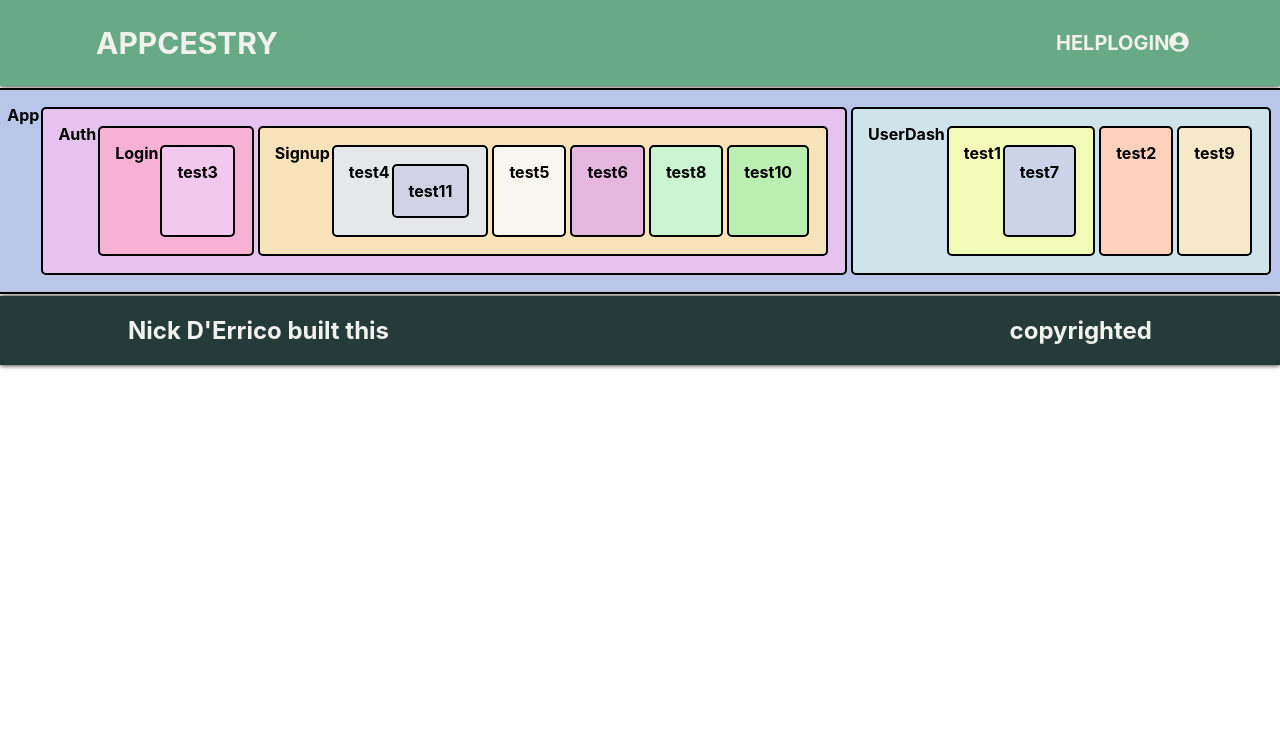
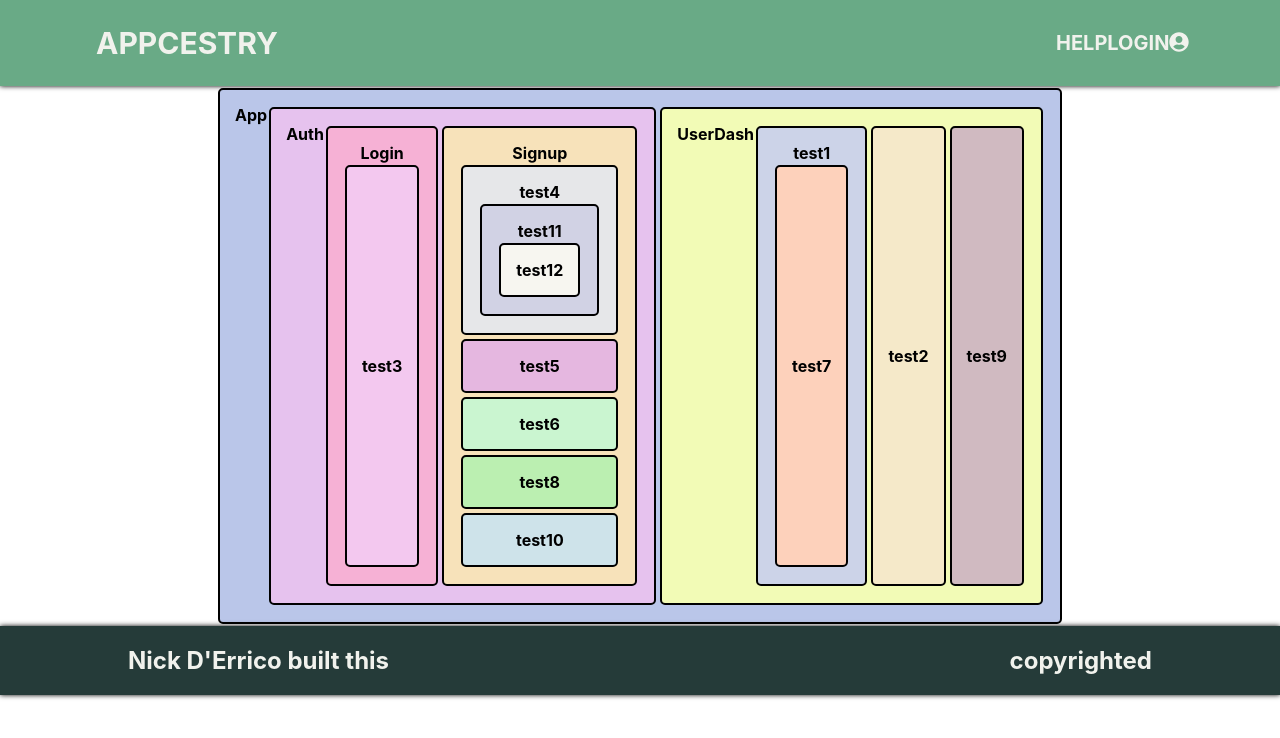
Before and after one commit to NickDErrico/project-x, a React (Create React App) app: page /project/3 in a window 1280 px wide. Shown: the top 738 px of the page. Built offline with nearby package versions, Linux system fonts and the light colour scheme.

Commit message:
fixed naming convention

```diff
--- a/src/App.css
+++ b/src/App.css
@@ -37,5 +37,6 @@
 
 .child * .child {
   flex: 1;
-  flex-direction: row;
+  justify-content: center;
+  flex-direction: column;
 }
--- a/src/pages/ComponentFuck.js
+++ b/src/pages/FamilyMembers.js
@@ -1,6 +1,6 @@
 import React, { Component } from "react";
 
-class ComponentFuck extends Component {
+class FamilyMembers extends Component {
   render() {
     const styled = {
       backgroundColor: "#7e6158",
@@ -10,13 +10,13 @@ class ComponentFuck extends Component {
     };
 
     console.log(this.props);
-    let ancestors = this.props.componentFamily.children.map(child => (
-      <ComponentFuck componentFamily={child} key={child.id} />
+    let ancestors = this.props.descendants.children.map(child => (
+      <FamilyMembers descendants={child} key={child.id} />
     ));
     let r = Math.floor(Math.random() * 80) + 175;
     let g = Math.floor(Math.random() * 80) + 175;
     let b = Math.floor(Math.random() * 80) + 175;
-    return this.props.componentFamily ? (
+    return this.props.descendants ? (
       <div
         className="child"
         style={{
@@ -27,11 +27,11 @@ class ComponentFuck extends Component {
           margin: "2px 2px"
         }}
       >
-        <b>{this.props.componentFamily.name}</b>
+        <b>{this.props.descendants.name}</b>
         {ancestors}
       </div>
     ) : null;
   }
 }
 
-export default ComponentFuck;
+export default FamilyMembers;
--- a/src/pages/ProjectCreator.js
+++ b/src/pages/ProjectCreator.js
@@ -1,7 +1,7 @@
 import React, { Component } from "react";
 import styled from "styled-components";
 import { changeArr } from "../dataStruct";
-import ComponentFuck from "./ComponentFuck";
+import FamilyMembers from "./FamilyMembers";
 
 class ProjectCreator extends Component {
   state = {
@@ -21,7 +21,8 @@ class ProjectCreator extends Component {
       { id: 13, name: "test8", parent_id: 5, project_id: 1 },
       { id: 14, name: "test9", parent_id: 3, project_id: 1 },
       { id: 15, name: "test10", parent_id: 5, project_id: 1 },
-      { id: 16, name: "test11", parent_id: 9, project_id: 1 }
+      { id: 16, name: "test11", parent_id: 9, project_id: 1 },
+      { id: 17, name: "test12", parent_id: 16, project_id: 1 }
     ],
     changedData: null,
     something: true
@@ -41,14 +42,11 @@ class ProjectCreator extends Component {
     //   justify-items: center;
     //   width: 100%;
     // `;
-    // const style = {
-    //   width: "40%"
-    // };
 
     return (
       <div>
         {this.state.changedData ? (
-          <ComponentFuck componentFamily={this.state.changedData} />
+          <FamilyMembers descendants={this.state.changedData} />
         ) : null}
       </div>
     );
```
